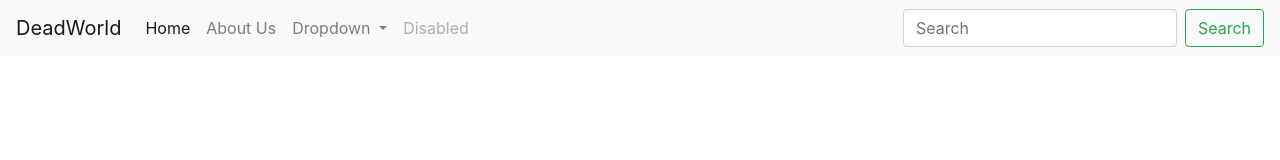
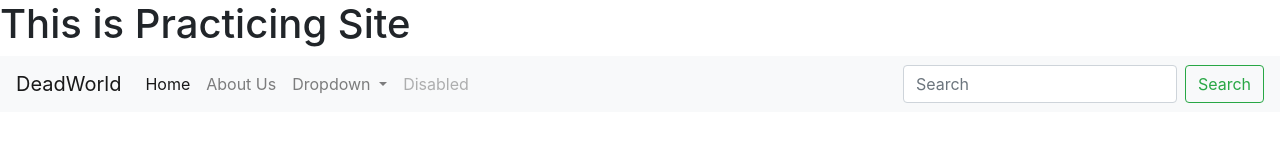
Before and after one commit to zahidgit525354/gitpractice, a plain HTML site: page index.html in a window 1280 px wide. Drawn offline with nearby package versions, Linux system fonts and the light colour scheme.

Commit message:
changing h1

```diff
--- a/index.html
+++ b/index.html
@@ -11,6 +11,7 @@
     <title>Welcome to HTML World</title>
   </head>
   <body>
+      <h1 text-align="center">This is Practicing Site</h1>
     <nav class="navbar navbar-expand-lg navbar-light bg-light">
         <a class="navbar-brand" href="#">DeadWorld</a>
         <button class="navbar-toggler" type="button" data-toggle="collapse" data-target="#navbarSupportedContent" aria-controls="navbarSupportedContent" aria-expanded="false" aria-label="Toggle navigation">
```
